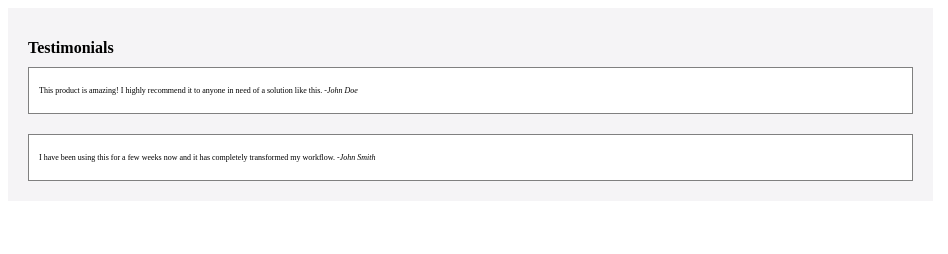
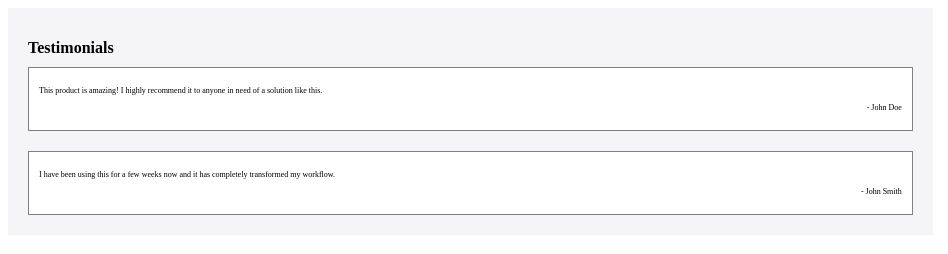
Before and after one commit to acciojob/testimonial-Deepti536, a website: page main.html in a window 1280 px wide. Shown: the whole page, without its empty margins (0-948 px from the left). Drawn offline with Linux system fonts and the light colour scheme.

Commit message:
created a submission

```diff
--- a/main.html
+++ b/main.html
@@ -11,12 +11,12 @@
 	<div class="container">
 	<h1>Testimonials</h1>
 	<div class="item" style="margin-bottom: 20px;">
-	<p>This product is amazing! I highly recommend it to anyone in need of a solution like this. <span class="author"><i>-John Doe</i></span></p>
-
+	<p>This product is amazing! I highly recommend it to anyone in need of a solution like this.</p>
+	<p class="author">- John Doe
 	</div>
 	<div class="item">
-	<p>I have been using this for a few weeks now and it has completely transformed my workflow. <span class="author"><i>-John Smith</i></span></p>
-
+	<p>I have been using this for a few weeks now and it has completely transformed my workflow.</p>
+	<p class="author">- John Smith
 	</div>
 	</div>
     <script type="text/javascript" src="./script.js">
--- a/styles.css
+++ b/styles.css
@@ -11,7 +11,7 @@
 		border: 1px solid gray;
 }
 .author{
-/* 	text-align: right; */
-	right:0;
+	text-align: right;
+	font-family: italic;
 
 }
```
